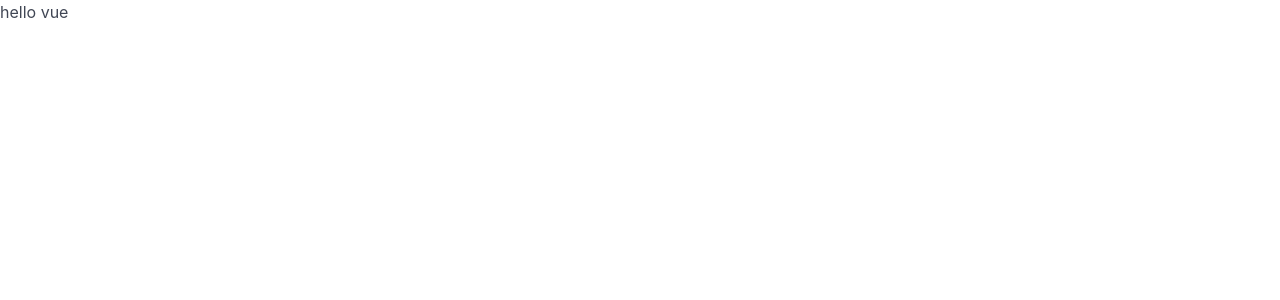
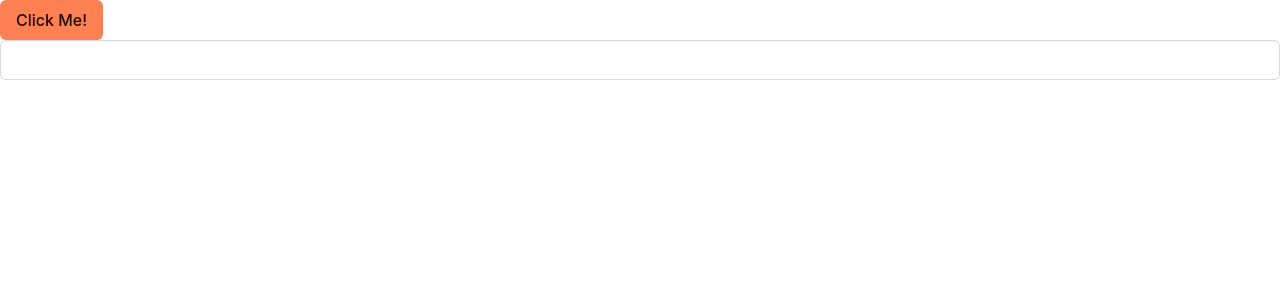
Before and after one commit to MarkusK188/ta25a, a Vue app in the folder learnfront/: page / in a window 1280 px wide. Shown: the top 300 px of the page. Built offline with nearby package versions, Linux system fonts and the light colour scheme.

Commit message:
Add setup for vue

```diff
--- a/learnfront/index.html
+++ b/learnfront/index.html
@@ -10,6 +10,7 @@
 
     <div id="app"></div>
 
+
     <script type="module" src="./src/index.js"></script>
 </body>
 </html>
--- a/learnfront/src/app.vue
+++ b/learnfront/src/app.vue
@@ -1,9 +1,14 @@
 <script setup>
+import {ref} from 'vue';
 
+    let isPrimary = ref(true);
+    let text = ref("");
 </script>
 
 <template>
-    <h1>hello vue</h1>
+    <button @click="isPrimary = !isPrimary" class="button" :class="{'is-primary': isPrimary, 'is-warning': !isPrimary}">Click Me! </button>
+    <input type="text" class="input" v-model="text">
+    <h1>{{text.split('').reverse().join('')}}</h1>
 </template>
 
 <style>
```
